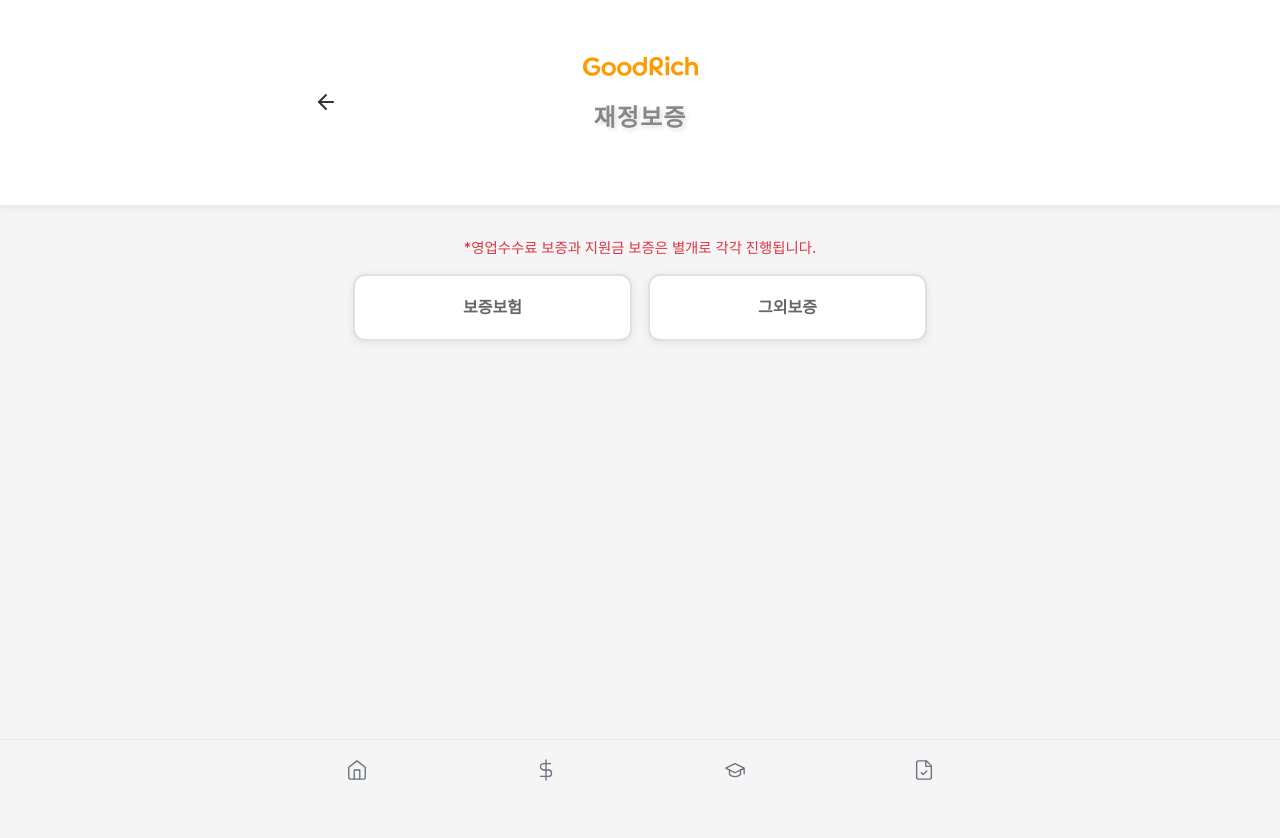
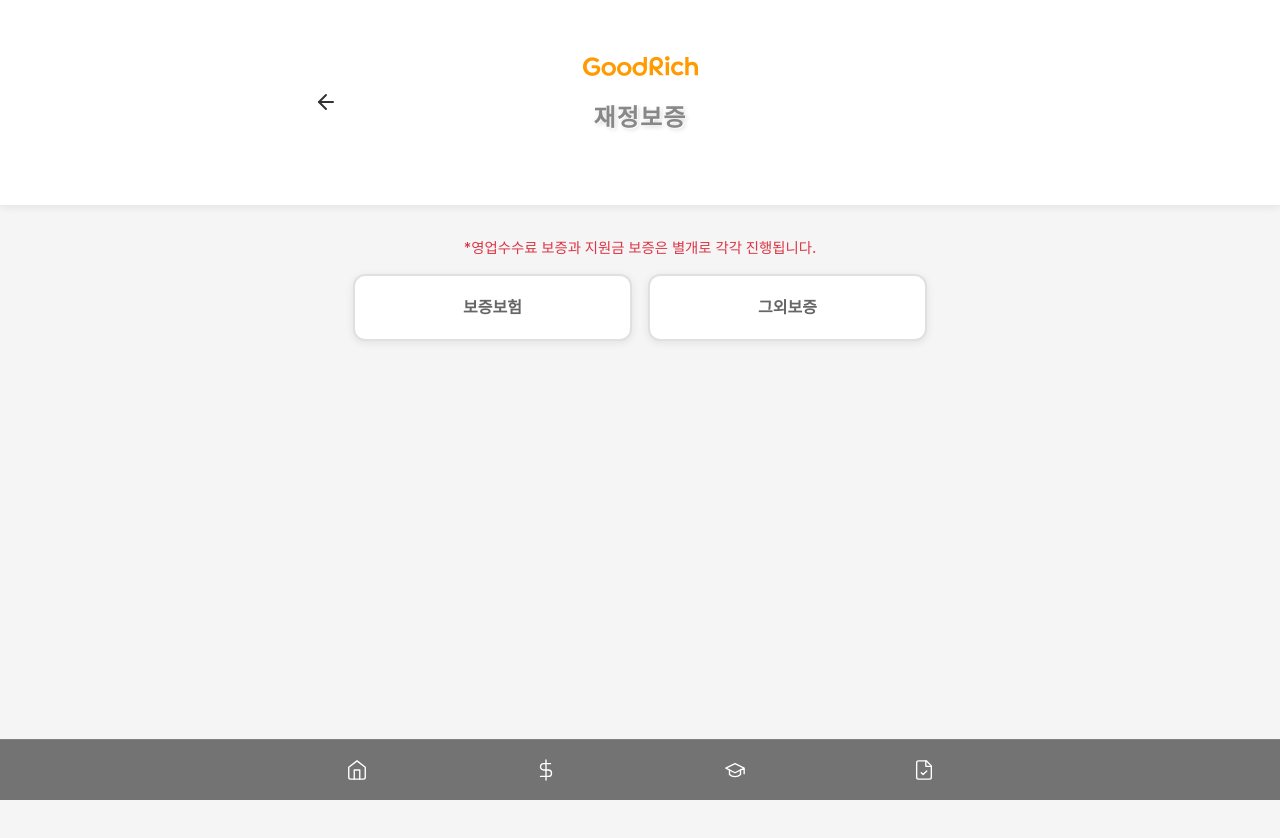
Before and after one commit to kim01033226699-lgtm/smartlink, a Next.js app: page /guidebook/guarantee in a window 1280 px wide. Shown: the top 838 px of the page. Built offline with nearby package versions, Linux system fonts and the light colour scheme; no server answers.

Commit message:
푸터색상변경

```diff
--- a/app/components/BottomNavigation.css
+++ b/app/components/BottomNavigation.css
@@ -3,8 +3,8 @@
   bottom: 0;
   left: 0;
   right: 0;
-  background: #f5f5f5;
-  border-top: 1px solid #e5e7eb;
+  background: #737373;
+  border-top: 1px solid rgba(255, 255, 255, 0.1);
   z-index: 1000;
   padding-bottom: env(safe-area-inset-bottom);
   transform: translateY(0);
@@ -40,10 +40,11 @@
   align-items: center;
   justify-content: center;
   flex: 1;
-  min-width: 0; /* flex 아이템이 줄어들 수 있도록 */
+  min-width: 0;
+  /* flex 아이템이 줄어들 수 있도록 */
   height: 100%;
   text-decoration: none;
-  color: #6b7280;
+  color: #ffffff;
   transition: all 0.25s ease;
   position: relative;
   gap: 4px;
@@ -86,8 +87,8 @@
 }
 
 .bottom-nav-item.active {
-  color: #1f2937;
-  background: #e0e7ff;
+  color: #ffffff;
+  background: rgba(255, 255, 255, 0.15);
 }
 
 .bottom-nav-item.active .bottom-nav-icon svg {
--- a/app/guidebook/components/ManagerInfoModal.tsx
+++ b/app/guidebook/components/ManagerInfoModal.tsx
@@ -31,9 +31,6 @@
             { role: '동부', name: '김소은', position: '과장', phone: '02-6410-7398' },
             { role: '서부', name: '공기택', position: '대리', phone: '02-6410-7437' },
             { role: 'RP총괄직할, 사업부', name: '안다솜', position: '과장', phone: '02-6410-7821' },
-            { role: '영업마케팅', name: '김예지', position: '대리' },
-            { role: 'RM-HY', name: '임진우', position: '팀장', roleClass: 'text-blue-600', nameClass: 'text-blue-600' },
-            { role: '총괄', name: '백승호', position: '대리' },
         ]
     },
     {
--- a/app/guidebook/onboarding/onboarding.css
+++ b/app/guidebook/onboarding/onboarding.css
@@ -235,7 +235,6 @@
   cursor: pointer;
   display: flex;
   flex-direction: column;
-  align-self: stretch;
   min-height: 120px;
   height: auto;
   justify-content: center;
@@ -994,7 +993,7 @@
     display: grid;
     grid-template-columns: repeat(2, 1fr);
     gap: 0.8rem;
-    padding: 0.5rem 1rem;
+    padding: 0;
     margin: 1rem auto;
     width: 100%;
     box-sizing: border-box;
@@ -1004,6 +1003,7 @@
     min-height: auto;
     aspect-ratio: 2.1 / 1;
     height: auto;
+    min-width: 0;
   }
 
   .onboarding-page .category-icon {
```
